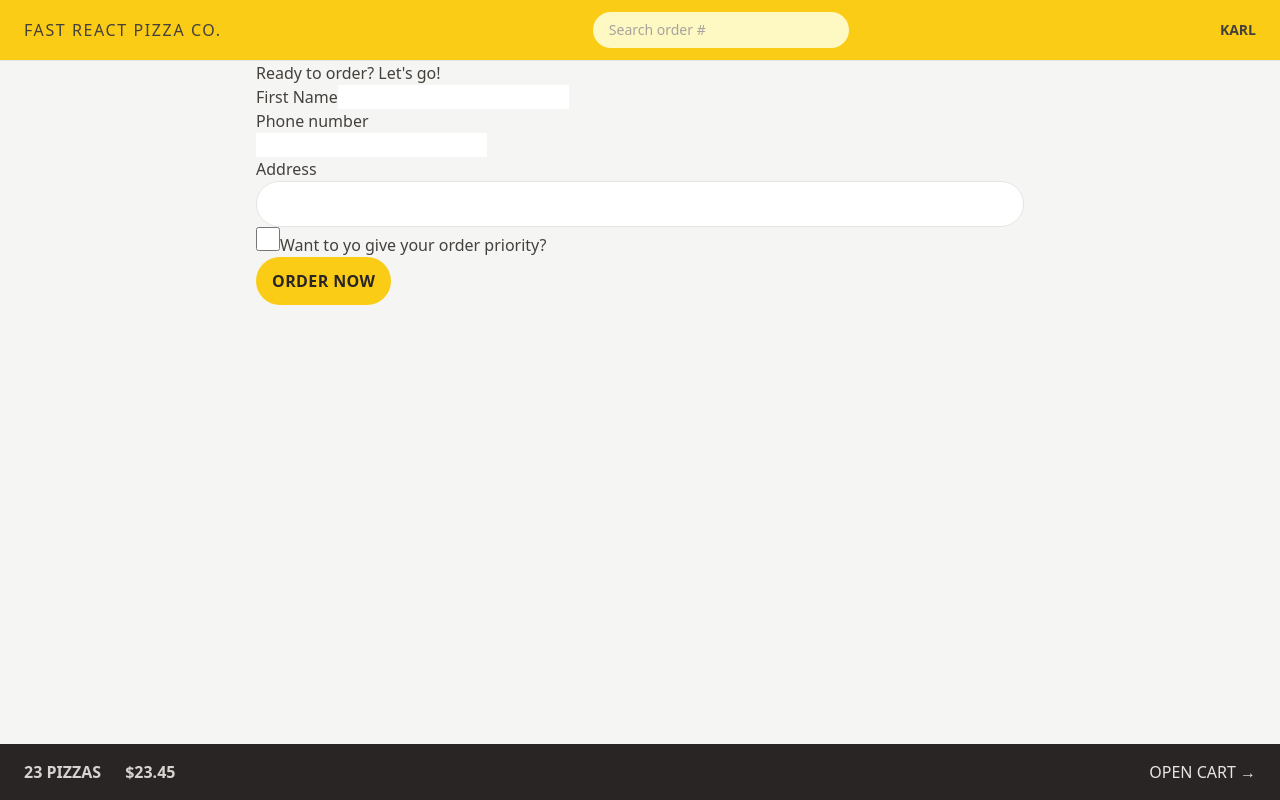
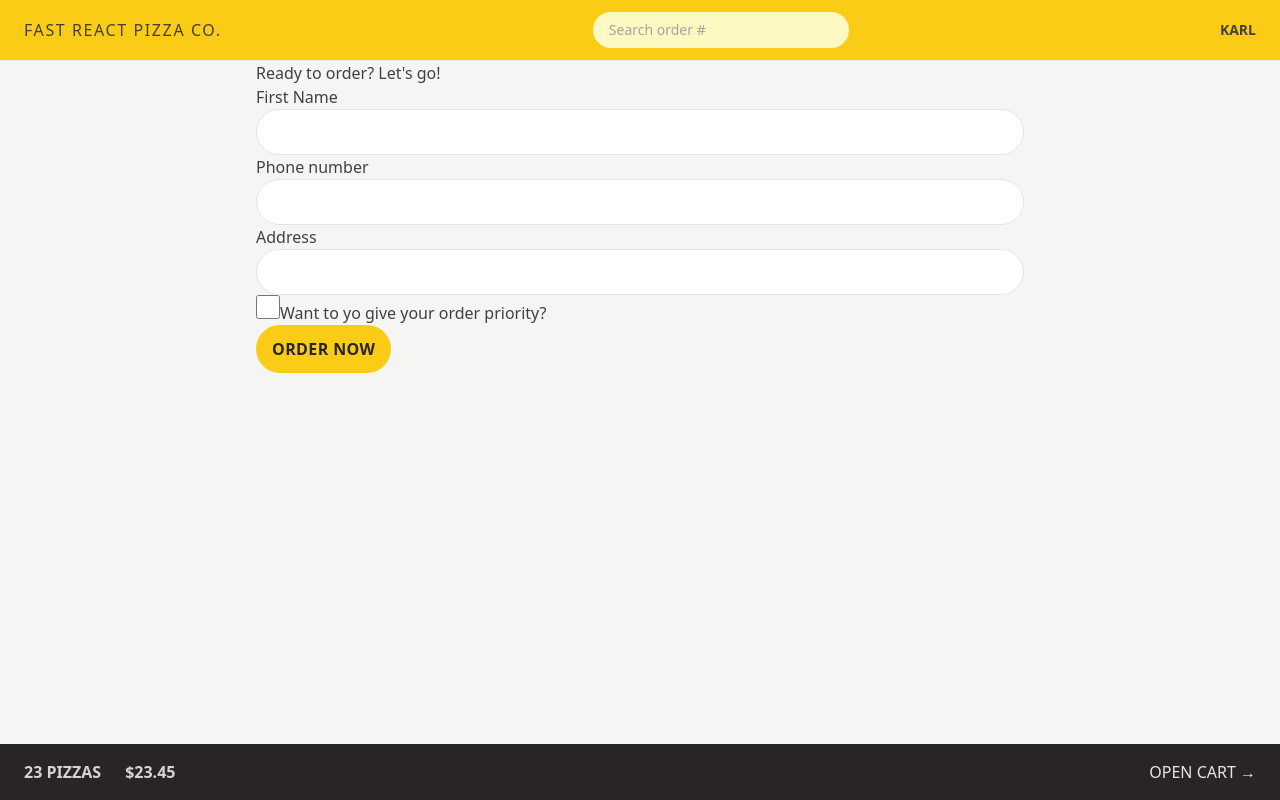
Before and after one commit to karl0223/fast-react-pizza, a React (Vite) app: page /order/new in a window 1280 px wide. Built offline with nearby package versions, Linux system fonts and the light colour scheme.

Commit message:
Reusing Styles with @apply

```diff
--- a/src/features/order/CreateOrder.jsx
+++ b/src/features/order/CreateOrder.jsx
@@ -48,13 +48,13 @@ function CreateOrder() {
       <Form method="POST">
         <div>
           <label>First Name</label>
-          <input type="text" name="customer" required />
+          <input className="input" type="text" name="customer" required />
         </div>
 
         <div>
           <label>Phone number</label>
           <div>
-            <input type="tel" name="phone" required />
+            <input className="input" type="tel" name="phone" required />
           </div>
           {formErrors?.phone && <p>{formErrors.phone}</p>}
         </div>
@@ -62,12 +62,7 @@ function CreateOrder() {
         <div>
           <label>Address</label>
           <div>
-            <input
-              className="w-full rounded-full border border-stone-200 px-4 py-2 text-sm transition-all duration-300 placeholder:text-stone-400 focus:outline-none focus:ring focus:ring-yellow-400 md:px-6 md:py-3"
-              type="text"
-              name="address"
-              required
-            />
+            <input className="input" type="text" name="address" required />
           </div>
         </div>
 
--- a/src/index.css
+++ b/src/index.css
@@ -2,19 +2,11 @@
 @tailwind components;
 @tailwind utilities;
 
-/* body {
-  font-family: system-ui, -apple-system, BlinkMacSystemFont, 'Segoe UI', Roboto,
-    Oxygen, Ubuntu, Cantarell, 'Open Sans', 'Helvetica Neue', sans-serif;
-  background-color: #f7f7f7;
-  color: #444;
+@layer components {
+  .input{
+    @apply w-full rounded-full border border-stone-200 px-4 py-2 text-sm transition-all duration-300 placeholder:text-stone-400 focus:outline-none focus:ring focus:ring-yellow-400 md:px-6 md:py-3
+  }
 }
-
-.layout {
-  display: grid;
-  grid-template-rows: auto 1fr auto;
-  gap: 32px;
-  height: 100dvh;
-} */
 
 /* https://dev.to/afif/i-made-100-css-loaders-for-your-next-project-4eje */
 .loader {
```
